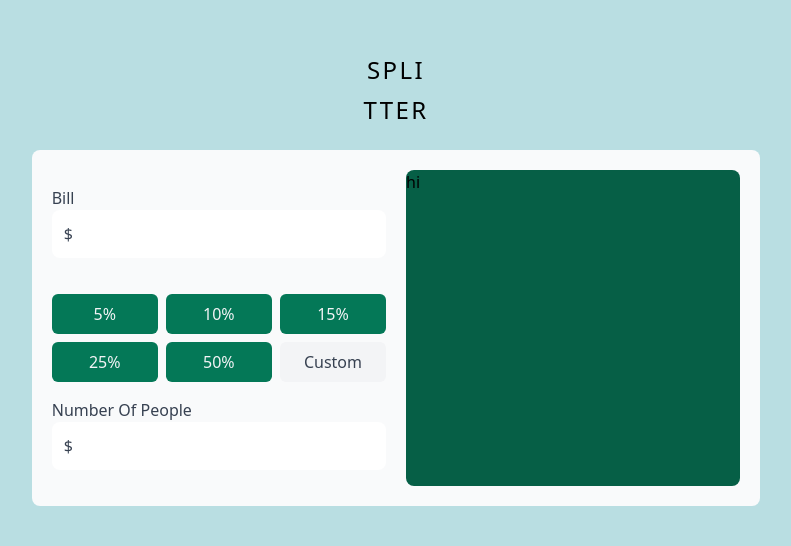
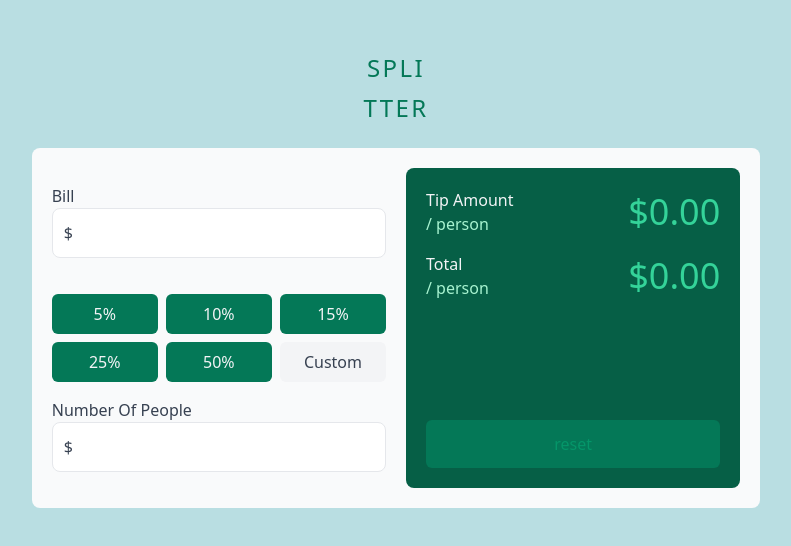
Before and after one commit to tuantruong625/tip-calculator, a React (Create React App) app: page / in a window 1280 px wide. Shown: the part 132-678 px from the top of the page, without its empty margins (244-1035 px from the left). Built offline with nearby package versions, Linux system fonts and the light colour scheme.

Commit message:
styling changes

```diff
--- a/src/App.tsx
+++ b/src/App.tsx
@@ -20,8 +20,32 @@ function App() {
             <BaseInput label="number of people" icon="$" />
           </div>
 
-          <div className="bg-green-800 rounded-lg">
-            hi
+          <div className="bg-green-800 rounded-lg p-5 flex flex-col justify-between">
+            <div>
+              <div className="flex justify-between items-center">
+                <div>
+                  <p className="text-gray-100">Tip Amount</p>
+                  <p className="text-green-200">/ person</p>
+                </div>
+
+                <p className="text-4xl text-green-400">
+                  $0.00
+                </p>
+              </div>
+
+              <div className="flex justify-between items-center pt-4">
+                <div>
+                  <p className="text-gray-100">Total</p>
+                  <p className="text-green-200">/ person</p>
+                </div>
+
+                <p className="text-4xl text-green-400">
+                  $0.00
+                </p>
+              </div>
+            </div>
+
+            <button className="bg-green-700 w-full py-3 mt-8 md:mt-0 text-green-600 rounded-md">reset</button>
           </div>
         </div>
 
--- a/src/components/BaseHeader.tsx
+++ b/src/components/BaseHeader.tsx
@@ -1,7 +1,7 @@
 function BaseHeader({ title }: { title: string }): JSX.Element {
   return (
     <div className="py-6 col-span-full text-center">
-      <h1 className="text-2xl tracking-widest uppercase flex flex-col font-medium">
+      <h1 className="text-2xl tracking-widest uppercase flex flex-col font-medium text-green-700">
         <span className="pb-2">{title.slice(0, 4)}</span>
         <span>{title.slice(4, 8)}</span>
       </h1>
--- a/src/components/BaseInput.tsx
+++ b/src/components/BaseInput.tsx
@@ -4,7 +4,7 @@ const BaseInput = ({ label, icon, ...props }: { label: string, icon?: string }):
    {label}
    <div className="flex items-center">
     <span className="absolute pl-3">{icon}</span>
-    <input type="text" name="bill" className="py-3 px-8 rounded-lg text-right w-full" {...props} />
+    <input type="text" name="bill" className="py-3 px-8 rounded-lg text-right w-full border" {...props} />
    </div>
   </label>
  )
```
